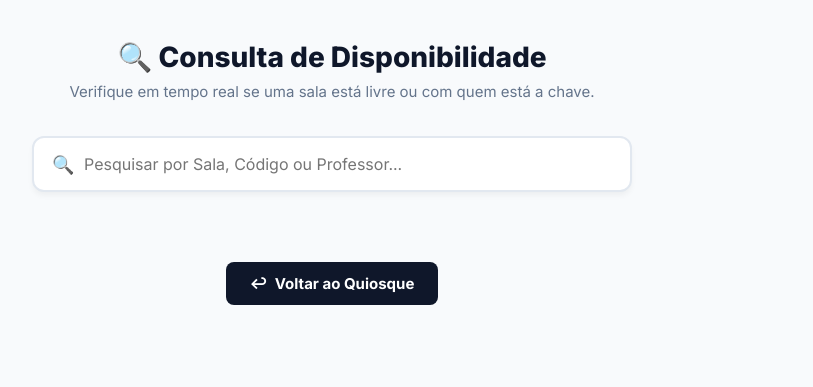
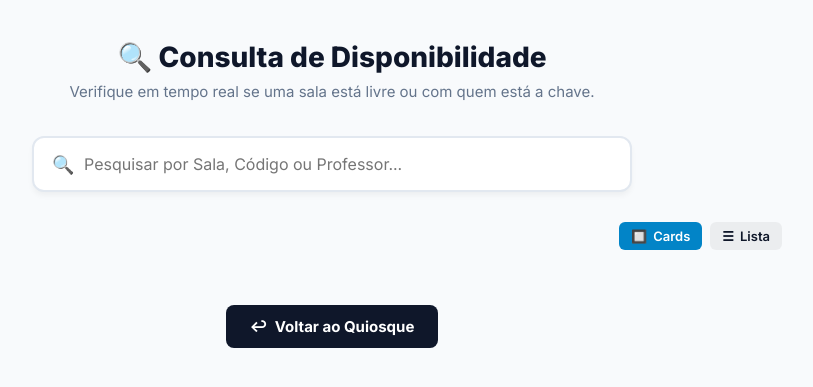
Before and after one commit to drcfilho/PegaChave, a PHP site: page /consulta.php in a window 1280 px wide. Shown: the top 387 px of the page, without its empty margins (308-1121 px from the left). Run offline with PHP 8.4, Linux system fonts and the light colour scheme; data that the repository does not hold is empty.

Commit message:
feat: implementa modo listagem alternável com persistência na consulta pública

```diff
--- a/consulta.php
+++ b/consulta.php
@@ -279,6 +325,15 @@ try {
         <input type="text" id="search" class="search-input" placeholder="Pesquisar por Sala, Código ou Professor..." onkeyup="filterCards()">
     </div>
 
+    <!-- Seletor de Modo de Exibição -->
+    <div style="display: flex; justify-content: flex-end; width: 100%; max-width: 900px; margin-bottom: 15px; gap: 8px;">
+        <button id="btn-view-grid" onclick="setViewMode('grid')" style="background: var(--primary); color: white; border: none; padding: 6px 12px; border-radius: 6px; font-weight: 600; cursor: pointer; font-size: 13px; display: inline-flex; align-items: center; gap: 6px; transition: all 0.2s;">
+            <span>🔲</span> Cards
+        </button>
+        <button id="btn-view-list" onclick="setViewMode('list')" style="background: rgba(0,0,0,0.05); color: var(--text-color); border: none; padding: 6px 12px; border-radius: 6px; font-weight: 600; cursor: pointer; font-size: 13px; display: inline-flex; align-items: center; gap: 6px; transition: all 0.2s;">
+            <span>☰</span> Lista
+        </button>
+    </div>
     <!-- Lista de Cards -->
     <div class="grid-chaves" id="keys-grid">
         <?php foreach ($chaves as $c): ?>
@@ -334,13 +389,45 @@ try {
     </a>
 
     <script>
-        // Inicializar Tema de acordo com a preferência salva
+        // Inicializar Tema e Modo de Exibição
         (function() {
             const savedTheme = localStorage.getItem('theme');
             if (savedTheme === 'dark' || (!savedTheme && window.matchMedia('(prefers-color-scheme: dark)').matches)) {
                 document.body.classList.add('dark-theme');
             }
+
+            const savedViewMode = localStorage.getItem('view_mode') || 'grid';
+            setViewMode(savedViewMode);
         })();
+
+        function setViewMode(mode) {
+            const grid = document.getElementById('keys-grid');
+            const btnGrid = document.getElementById('btn-view-grid');
+            const btnList = document.getElementById('btn-view-list');
+            if (!grid || !btnGrid || !btnList) return;
+
+            const isDark = document.body.classList.contains('dark-theme');
+            const inactiveBg = isDark ? 'rgba(255, 255, 255, 0.08)' : 'rgba(0, 0, 0, 0.05)';
+            const activeBg = 'var(--primary)';
+            const activeColor = '#ffffff';
+            const inactiveColor = 'var(--text-color)';
+
+            if (mode === 'list') {
+                grid.classList.add('list-mode');
+                btnList.style.backgroundColor = activeBg;
+                btnList.style.color = activeColor;
+                btnGrid.style.backgroundColor = inactiveBg;
+                btnGrid.style.color = inactiveColor;
+                localStorage.setItem('view_mode', 'list');
+            } else {
+                grid.classList.remove('list-mode');
+                btnGrid.style.backgroundColor = activeBg;
+                btnGrid.style.color = activeColor;
+                btnList.style.backgroundColor = inactiveBg;
+                btnList.style.color = inactiveColor;
+                localStorage.setItem('view_mode', 'grid');
+            }
+        }
 
         function filterCards() {
             const query = document.getElementById('search').value.toLowerCase().trim();
--- a/service-worker.js
+++ b/service-worker.js
@@ -1,4 +1,4 @@
-const CACHE_NAME = 'pegachave-v3';
+const CACHE_NAME = 'pegachave-v4';
 const ASSETS = [
   '/',
   '/index.php',
```
Also changed, not shown: other parts of consulta.php (+46 -0 lines), CHANGELOG.md, README.md.
